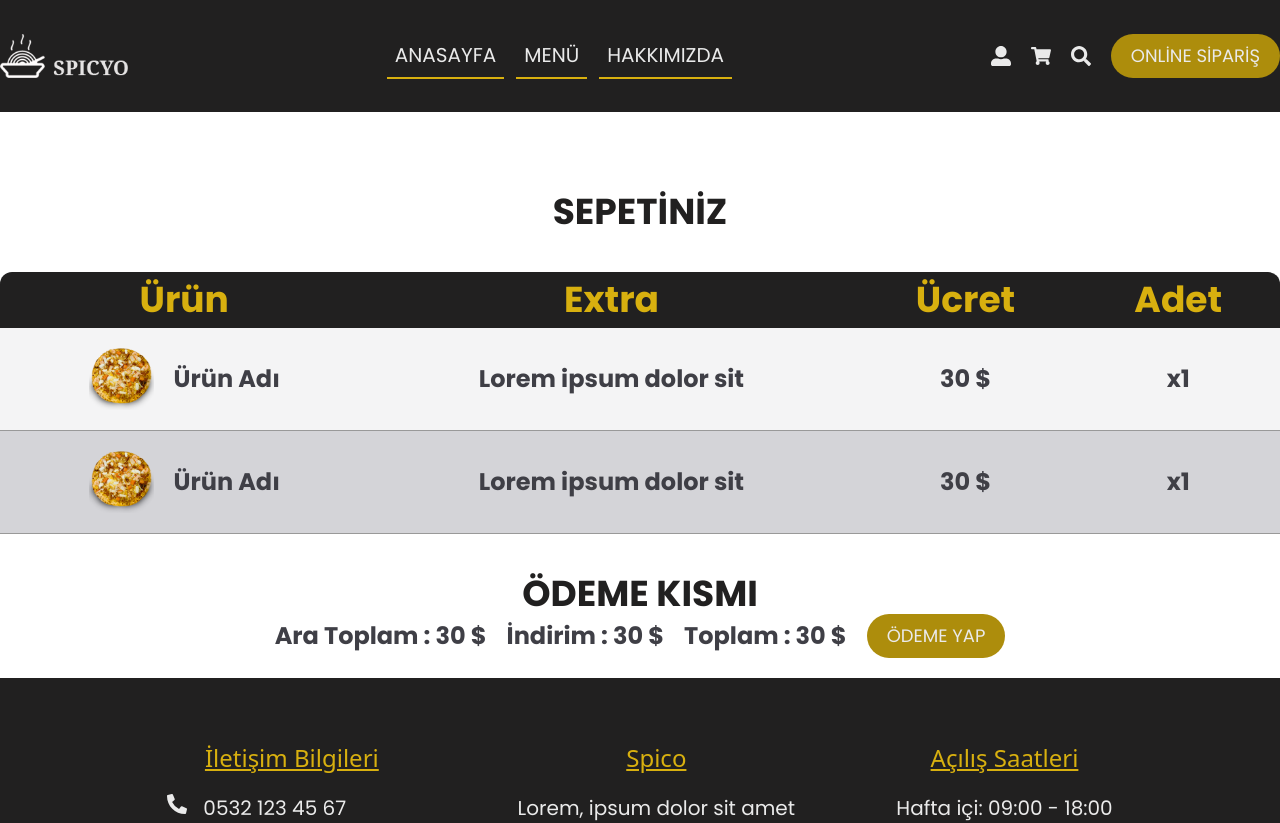
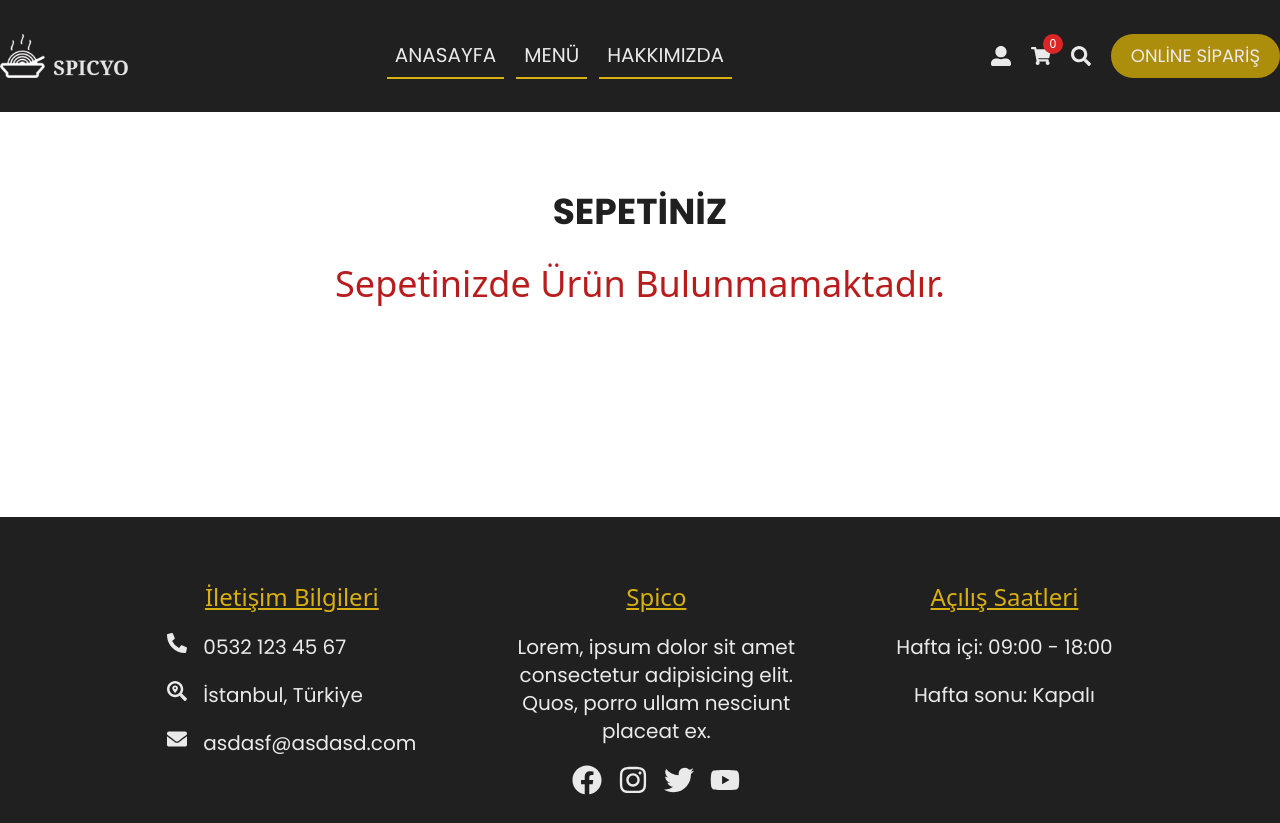
Before and after one commit to ulusoyomer/food-ordering, a Next.js app: page /cart in a window 1280 px wide. Shown: the top 823 px of the page. Built offline with nearby package versions, Linux system fonts and the light colour scheme.

Commit message:
Add To Cart && Remove To Cart Complete

```diff
--- a/components/sections/header/Header.jsx
+++ b/components/sections/header/Header.jsx
@@ -3,14 +3,15 @@ import Image from 'next/image';
 import Link from 'next/link';
 import { useState } from 'react';
 import { FaUserAlt, FaShoppingCart, FaSearch, FaBars } from 'react-icons/fa';
-import { useDispatch } from 'react-redux';
 import MobileMenu from './MobileMenu';
 import SearchModal from './SearchModal';
 import { useRouter } from 'next/router';
+import { useSelector, useDispatch } from 'react-redux';
 const Header = () => {
 	const dispatch = useDispatch();
 	const route = useRouter();
 	const [isMobileMenuActive, setIsMobileMenuActive] = useState(false);
+	const { piece } = useSelector((store) => store.cart);
 	return (
 		<>
 			<SearchModal />
@@ -71,7 +72,10 @@ const Header = () => {
 						<Link className="header_buttons--link" href="/auth/login">
 							<FaUserAlt />
 						</Link>
-						<Link className="header_buttons--link" href="/cart">
+						<Link className="header_buttons--link relative" href="/cart">
+							<div className="text-xs rounded-full w-5 h-5 absolute bg-red-600 text-white -right-3 -top-3 text-center flex items-center justify-center">
+								{piece}
+							</div>
 							<FaShoppingCart />
 						</Link>
 						<button
--- a/components/sections/menu/MenuItem.jsx
+++ b/components/sections/menu/MenuItem.jsx
@@ -1,8 +1,10 @@
 import Image from 'next/image';
+import Link from 'next/link';
 import { FaShoppingCart } from 'react-icons/fa';
 const MenuItem = () => {
 	return (
 		<div className="menu__item">
+			<Link href="/product">
 				<div className="menu__item--image">
 					<Image
 						src="/images/f1.png"
@@ -17,6 +19,7 @@ const MenuItem = () => {
 						lorem ipsum dolor sit amet, consectetur adipiscing elit.
 					</p>
 				</div>
+			</Link>
 			<div className="menu__item--footer">
 				<div className="menu__item--price">
 					<span>₺ 15</span>
--- a/pages/cart/index.jsx
+++ b/pages/cart/index.jsx
@@ -1,9 +1,30 @@
 import TitlePrimary from '../../components/ui/TitlePrimary';
 import Image from 'next/image';
+import { useSelector, useDispatch } from 'react-redux';
+import { removeFromCart } from '@/redux/reducers/cartSlice';
+import { useEffect, useState } from 'react';
+
+const discount = 10;
+
 const CartPage = () => {
+	const { cartItems } = useSelector((state) => state.cart);
+	const [totalPrice, setTotalPrice] = useState(0);
+	const dispatch = useDispatch();
+
+	useEffect(() => {
+		const total = cartItems.reduce(
+			(total, item) => total + item.price * item.amount,
+			0
+		);
+		setTotalPrice(total);
+	}, [cartItems]);
+
 	return (
 		<div className="cart">
 			<TitlePrimary>Sepetiniz</TitlePrimary>
+			{cartItems.length > 0 ? (
+				<>
+					<div className="overflow-auto max-h-82">
 						<table className="cart__table">
 							<thead>
 								<tr>
@@ -11,13 +32,19 @@ const CartPage = () => {
 									<th>Extra</th>
 									<th>Ücret</th>
 									<th>Adet</th>
+									<th>Toplam</th>
+									<th>Değiştir</th>
 								</tr>
 							</thead>
 							<tbody>
-					<tr>
+								{cartItems.map((item, index) => {
+									return (
+										<tr key={index}>
 											<td>
 												<div className="table__cell">
-								<div className="table__inner_title">Ürün</div>
+													<div className="table__inner_title">
+														Ürün
+													</div>
 
 													<p className="table__info">
 														<Image
@@ -26,75 +53,106 @@ const CartPage = () => {
 															width={65}
 															height={65}
 														/>
-									Ürün Adı
+														{item.name}
 													</p>
 												</div>
 											</td>
 											<td>
 												<div className="table__cell">
-								<div className="table__inner_title">Malzeme</div>
-								<p className="table__info">Lorem ipsum dolor sit</p>
+													<div className="table__inner_title">
+														Malzeme
 													</div>
-						</td>
-						<td>
-							<div className="table__cell">
-								<div className="table__inner_title">Fiyat</div>
-								<p className="table__info">30 $</p>
-							</div>
-						</td>
-						<td>
-							<div className="table__cell">
-								<div className="table__inner_title">Adet</div>
-								<p className="table__info">x1</p>
-							</div>
-						</td>
-					</tr>
-					<tr>
-						<td>
-							<div className="table__cell">
-								<div className="table__inner_title">Ürün</div>
-
 													<p className="table__info">
-									<Image
-										src="/images/f1.png"
-										alt="ürün title"
-										width={65}
-										height={65}
-									/>
-									Ürün Adı
+														{item.extra.map((extra, i) => {
+															return (
+																<span key={i}>
+																	{extra.name},
+																</span>
+															);
+														})}
 													</p>
 												</div>
 											</td>
 											<td>
 												<div className="table__cell">
-								<div className="table__inner_title">Malzeme</div>
-								<p className="table__info">Lorem ipsum dolor sit</p>
+													<div className="table__inner_title">
+														Fiyat
+													</div>
+													<p className="table__info">
+														{item.price} ₺
+													</p>
 												</div>
 											</td>
 											<td>
 												<div className="table__cell">
-								<div className="table__inner_title">Fiyat</div>
-								<p className="table__info">30 $</p>
+													<div className="table__inner_title">
+														Adet
+													</div>
+													<p className="table__info">
+														x{item.amount}
+													</p>
 												</div>
 											</td>
 											<td>
 												<div className="table__cell">
-								<div className="table__inner_title">Adet</div>
-								<p className="table__info">x1</p>
+													<div className="table__inner_title">
+														Toplam
+													</div>
+													<p className="table__info">
+														{item.amount * item.price} ₺
+													</p>
+												</div>
+											</td>
+											<td>
+												<div className="table__cell">
+													<div className="table__inner_title">
+														Değiştir
+													</div>
+													<p className="table__info">
+														<button
+															onClick={() =>
+																dispatch(removeFromCart(index))
+															}
+															className="btn btn-red"
+														>
+															Sil
+														</button>
+													</p>
 												</div>
 											</td>
 										</tr>
+									);
+								})}
 							</tbody>
 						</table>
+					</div>
 					<TitlePrimary className="mt-6">Ödeme Kısmı</TitlePrimary>
 					<div className="cart__payment">
-				<div className="cart__payment--text">Ara Toplam : 30 $</div>
-				<div className="cart__payment--text">İndirim : 30 $</div>
-				<div className="cart__payment--text">Toplam : 30 $</div>
+						<div className="cart__payment--text">
+							Ara Toplam :{totalPrice} ₺
+						</div>
+						<div className="cart__payment--text">
+							İndirim : {discount} %
+						</div>
+						<div className="cart__payment--text">
+							Toplam :
+							{parseFloat(
+								totalPrice - (totalPrice * discount) / 100
+							).toFixed(2)}{' '}
+							₺
+						</div>
 						<div>
-					<button className="btn btn-secondary--rounded">Ödeme Yap</button>
+							<button className="btn btn-secondary--rounded">
+								Ödeme Yap
+							</button>
 						</div>
 					</div>
+				</>
+			) : (
+				<div className="text-center text-red-700 text-poppins text-4xl my-8">
+					Sepetinizde Ürün Bulunmamaktadır.
+				</div>
+			)}
 		</div>
 	);
 };
--- /dev/null
+++ b/redux/reducers/cartSlice.js
@@ -0,0 +1,29 @@
+import { createSlice } from '@reduxjs/toolkit';
+
+const initialState = {
+	cartItems: [],
+	piece: 0,
+};
+
+const cartSlice = createSlice({
+	name: 'cart',
+	initialState,
+	reducers: {
+		addToCart: (state, action) => {
+			console.log(action.payload);
+			state.cartItems = [...state.cartItems, action.payload];
+			state.piece = state.cartItems.length;
+		},
+		removeFromCart: (state, action) => {
+			console.log(action.payload);
+			state.cartItems = state.cartItems.filter((item, index) => {
+				if (index !== action.payload) return item;
+			});
+			state.piece = state.cartItems.length;
+		},
+	},
+});
+
+export const { addToCart, removeFromCart } = cartSlice.actions;
+
+export default cartSlice.reducer;
--- a/redux/store.js
+++ b/redux/store.js
@@ -1,7 +1,10 @@
 import { configureStore } from '@reduxjs/toolkit';
 import modalReducer from './reducers/searchModalSlice';
+import cartReducer from './reducers/cartSlice';
+
 export default configureStore({
 	reducer: {
 		searchModal: modalReducer,
+		cart: cartReducer,
 	},
 });
--- a/styles/globals.css
+++ b/styles/globals.css
@@ -471,7 +471,7 @@
 }
 
 .cart__table thead {
-	@apply text-secondary font-poppins font-bold text-4xl bg-primary max-sm:hidden max-md:text-2xl;
+	@apply text-secondary font-poppins font-bold text-2xl bg-primary max-sm:hidden max-md:text-xl;
 }
 
 .profile__content .cart__table thead {
@@ -535,17 +535,17 @@ tbody tr td:last-child .table__inner_title {
 }
 
 .table__info {
-	@apply text-zinc-700 max-sm:text-xl mx-5 text-2xl font-poppins font-bold flex flex-1 items-center justify-center gap-x-5 my-5;
+	@apply text-zinc-700 max-sm:text-xl mx-5 text-xl font-poppins font-medium flex flex-1 items-center justify-center gap-x-5 my-5;
 }
 .profile__content .table__info {
-	@apply text-lg font-medium;
+	@apply text-lg;
 }
 
 .cart__payment {
 	@apply flex flex-row gap-x-5 max-sm:gap-y-3 items-center justify-center max-sm:flex-col mb-5;
 }
 .cart__payment--text {
-	@apply text-zinc-700 text-2xl font-poppins font-bold;
+	@apply text-zinc-700 text-xl font-poppins font-medium;
 }
 
 .cart__status {
```
Also changed, not shown: pages/product/index.jsx (+122 -11 lines). Lines whose indentation alone changed are shown as unchanged.
